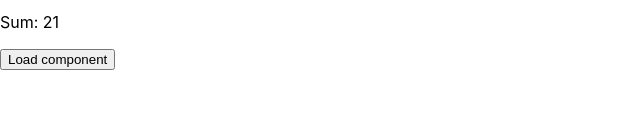
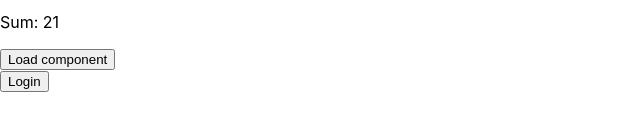
Before and after one commit to AswanthTumati/react-javascript, a React (Create React App) app: page / in a window 1280 px wide. Shown: the part 242-372 px from the top of the page, without its empty margins (0-640 px from the left). Built offline with nearby package versions, Linux system fonts and the light colour scheme.

Commit message:
contextApi implementation

```diff
--- a/src/App.js
+++ b/src/App.js
@@ -3,18 +3,20 @@ import FetchComponent from "./useeffect/FetchComponent";
 import data from '../src/data/data.json'
 import Addition from "./usememo/Addition";
 import LazyLoad from "./lazyloading/LazyLoad";
-
+import { UserProvider } from "./contextApi/UserContext";
+import ContextConsumer from "./contextApi/ContextConsumer";
 
 function App() {
 
 
   return (
-    <div className="App">
+    <UserProvider>
       {/*<FetchComponent/>*/}
       <FilterData data={data}/>
       <Addition numbers={[1,2,3,4,5,6]}/>
       <LazyLoad/>
-    </div>
+      <ContextConsumer/>
+    </UserProvider>
   );
 }
 
--- /dev/null
+++ b/src/contextApi/ContextConsumer.js
@@ -0,0 +1,21 @@
+import React from 'react'
+import { useUser } from './UserContext'
+
+const ContextConsumer = () => {
+    const {user, login, logout} = useUser();
+
+  return (
+    <div>
+        {user?(<div>
+            <p>{user.username}</p>
+            <button onClick={logout}>Logout</button>
+            </div>):(
+            <div>
+                <button onClick={()=>login('Aswanth Tumati')}>Login</button>
+            </div>
+        )}
+    </div>
+  )
+}
+
+export default ContextConsumer
--- /dev/null
+++ b/src/contextApi/UserContext.js
@@ -0,0 +1,29 @@
+import { createContext, useContext, useState } from "react";
+
+const UserContext = createContext();
+
+const UserProvider = ({children})=>{
+    const [user, setUser] = useState();
+
+    const login = (username)=>{
+        setUser({username})
+    }
+    const logout = () =>{
+        setUser(null);
+    }
+    return (
+        <UserContext.Provider value={{user, login, logout}}>
+            {children}
+        </UserContext.Provider>
+    )
+}
+
+const useUser = () =>{
+    const context = useContext(UserContext);
+    if(!context){
+        throw new Error('context must be used with in a UserProvider')
+    }
+    return context;
+}
+
+export {useUser, UserProvider};
```
